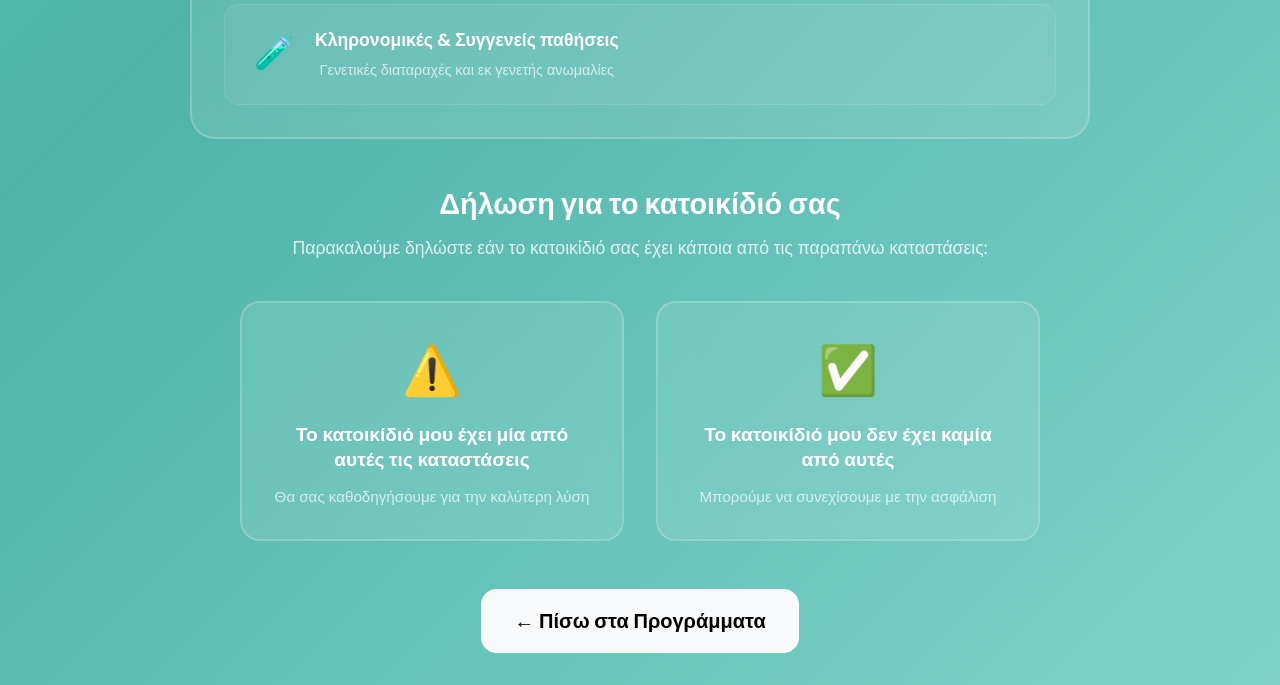
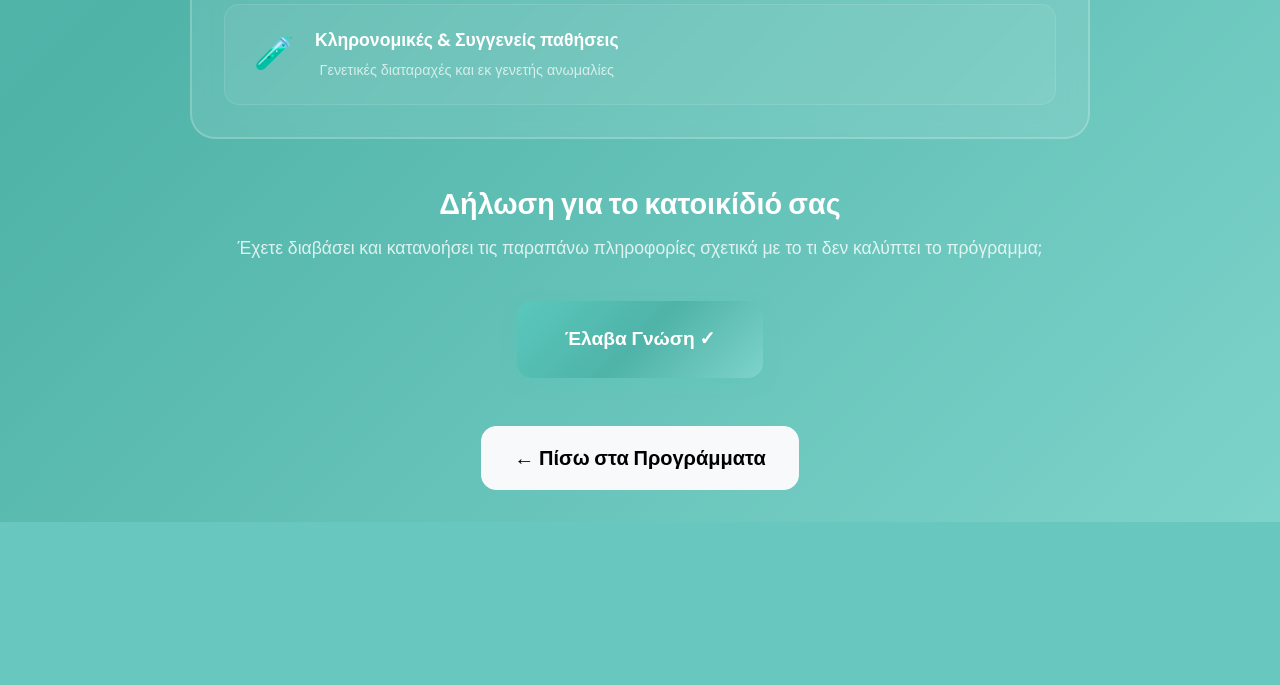
Before and after one commit to s1leviathan/Hoolie, a Django app: page /non-covered/ in a window 1280 px wide. Shown: the part 1557-2242 px from the top of the page. After the commit the page ends 2079 px from the top, so only its background shows below. Run offline with Django 4.2, Linux system fonts and the light colour scheme.

Commit message:
Replace declaration cards with 'Έλαβα Γνώση' button - auto-route based on questionnaire health status

```diff
--- a/templates/main/non_covered.html
+++ b/templates/main/non_covered.html
@@ -108,31 +108,19 @@
                 </div>
             </div>
 
-            <!-- Declaration Section -->
+            <!-- Acknowledgment Section -->
             <div class="declaration-section">
                 <h3 class="declaration-title">
                     Δήλωση για <span id="pet-name-in-question">το κατοικίδιό σας</span>
                 </h3>
                 <p class="declaration-subtitle">
-                    Παρακαλούμε δηλώστε εάν <span id="pet-name-in-subtitle">το κατοικίδιό σας</span> έχει κάποια από τις παραπάνω καταστάσεις:
+                    Έχετε διαβάσει και κατανοήσει τις παραπάνω πληροφορίες σχετικά με το τι δεν καλύπτει το πρόγραμμα;
                 </p>
 
-                <div class="declaration-options">
-                    <div class="declaration-card has-conditions" onclick="selectDeclaration('has_conditions')">
-                        <div class="declaration-icon">⚠️</div>
-                        <div class="declaration-content">
-                            <h4><span id="pet-name-has">Το κατοικίδιό μου</span> έχει μία από αυτές τις καταστάσεις</h4>
-                            <p>Θα σας καθοδηγήσουμε για την καλύτερη λύση</p>
-                        </div>
-                    </div>
-
-                    <div class="declaration-card no-conditions" onclick="selectDeclaration('no_conditions')">
-                        <div class="declaration-icon">✅</div>
-                        <div class="declaration-content">
-                            <h4><span id="pet-name-none">Το κατοικίδιό μου</span> δεν έχει καμία από αυτές</h4>
-                            <p>Μπορούμε να συνεχίσουμε με την ασφάλιση</p>
-                        </div>
-                    </div>
+                <div class="acknowledgment-button-container" style="text-align: center; margin-top: 2rem;">
+                    <button class="btn btn-lg" id="acknowledgeBtn" onclick="acknowledgeAndContinue()" style="background: var(--brand-gradient); color: white; border: none; padding: 1.5rem 3rem; border-radius: 15px; font-weight: 600; font-size: 1.2rem; cursor: pointer; box-shadow: 0 5px 15px rgba(90, 200, 189, 0.3); transition: all 0.3s ease;">
+                        Έλαβα Γνώση ✓
+                    </button>
                 </div>
             </div>
 
@@ -199,9 +187,31 @@ document.addEventListener('DOMContentLoaded', function() {
         programCard.classList.add(`program-${program}`);
     }
 
-    // Show the page and let user make their choice
-    // We don't auto-route anymore - user must see the non-covered page and declare
+    // Show the page - user must acknowledge before continuing
 });
+
+function acknowledgeAndContinue() {
+    // Get all parameters from URL
+    const urlParams = new URLSearchParams(window.location.search);
+    const petType = urlParams.get('type');
+    const gender = urlParams.get('gender');
+    const birthdate = urlParams.get('birthdate');
+    const breed = urlParams.get('breed');
+    const name = urlParams.get('name');
+    const program = urlParams.get('program');
+    const isHealthy = urlParams.get('is_healthy'); // Get is_healthy from questionnaire
+
+    // Check if pet is healthy based on questionnaire answer
+    // If is_healthy is false, or if there are health issues, route to health conditions
+    // Otherwise, route to user_data
+    if (isHealthy === 'false' || isHealthy === false) {
+        // Pet is not healthy - route to health conditions page
+        selectDeclaration('has_conditions');
+    } else {
+        // Pet is healthy - route to user_data
+        selectDeclaration('no_conditions');
+    }
+}
 
 function selectDeclaration(choice) {
     // Get all parameters from URL
```
